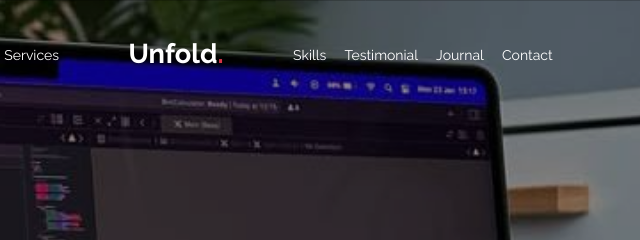
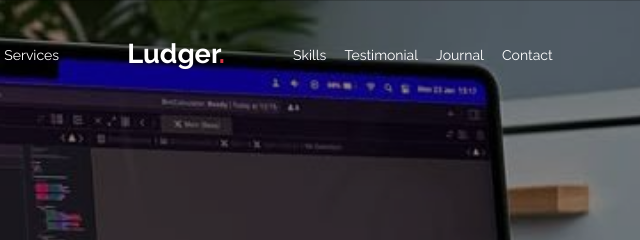
Before and after one commit to Ludger-alvurza/portof, a plain HTML site: page blog-single.html in a window 1280 px wide. Shown: the top 240 px of the page, 464-1104 px from the left. Drawn offline with Linux system fonts and the light colour scheme; files whose address does not match are found by name.

Commit message:
second commit again

```diff
--- a/blog-single.html
+++ b/blog-single.html
@@ -93,7 +93,7 @@
               </div>
               <div class="site-logo pos-absolute">
                 <a href="index.html" class="unslate_co--site-logo"
-                  >Unfold<span>.</span></a
+                  >Ludger<span>.</span></a
                 >
               </div>
               <div class="col-md-5 text-right text-lg-left">
@@ -413,7 +413,7 @@
           <div class="row justify-content-center">
             <div class="col-md-7">
               <div class="footer-site-logo">
-                <a href="#">Unfold<span>.</span></a>
+                <a href="#">Ludger<span>.</span></a>
               </div>
 
               <ul class="footer-site-social">
```
